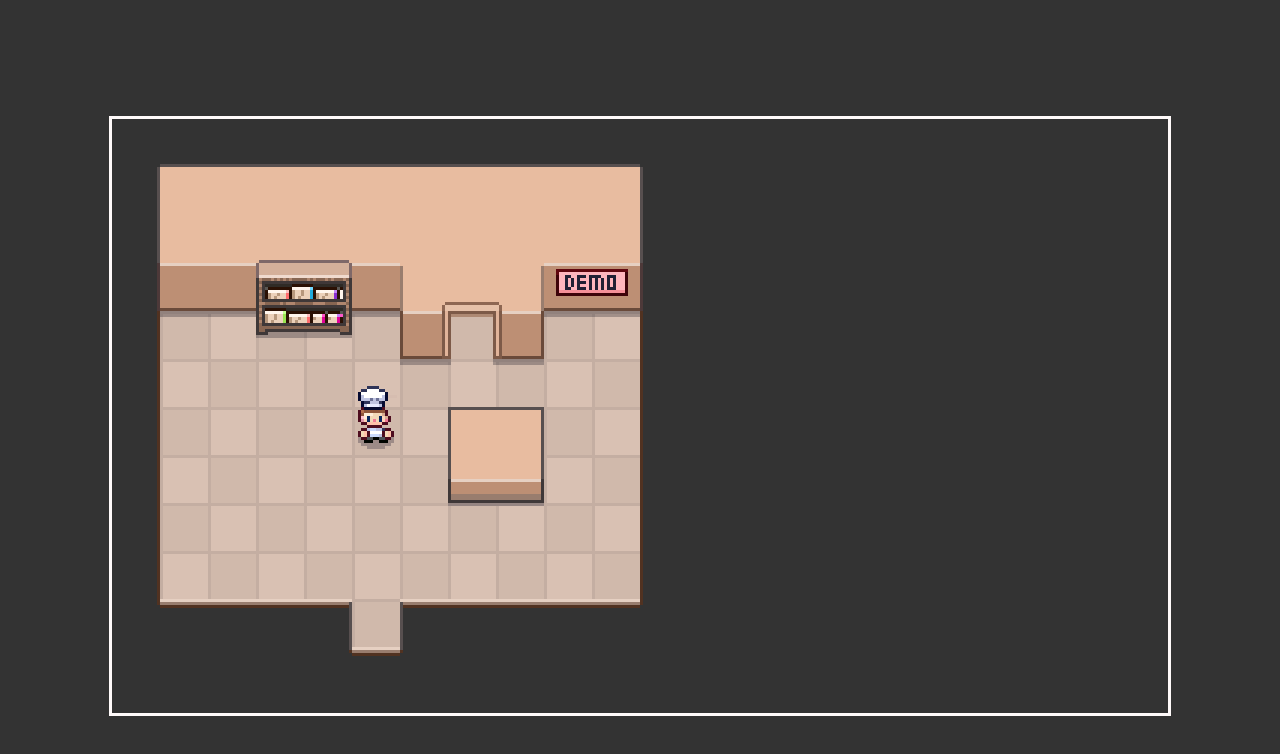
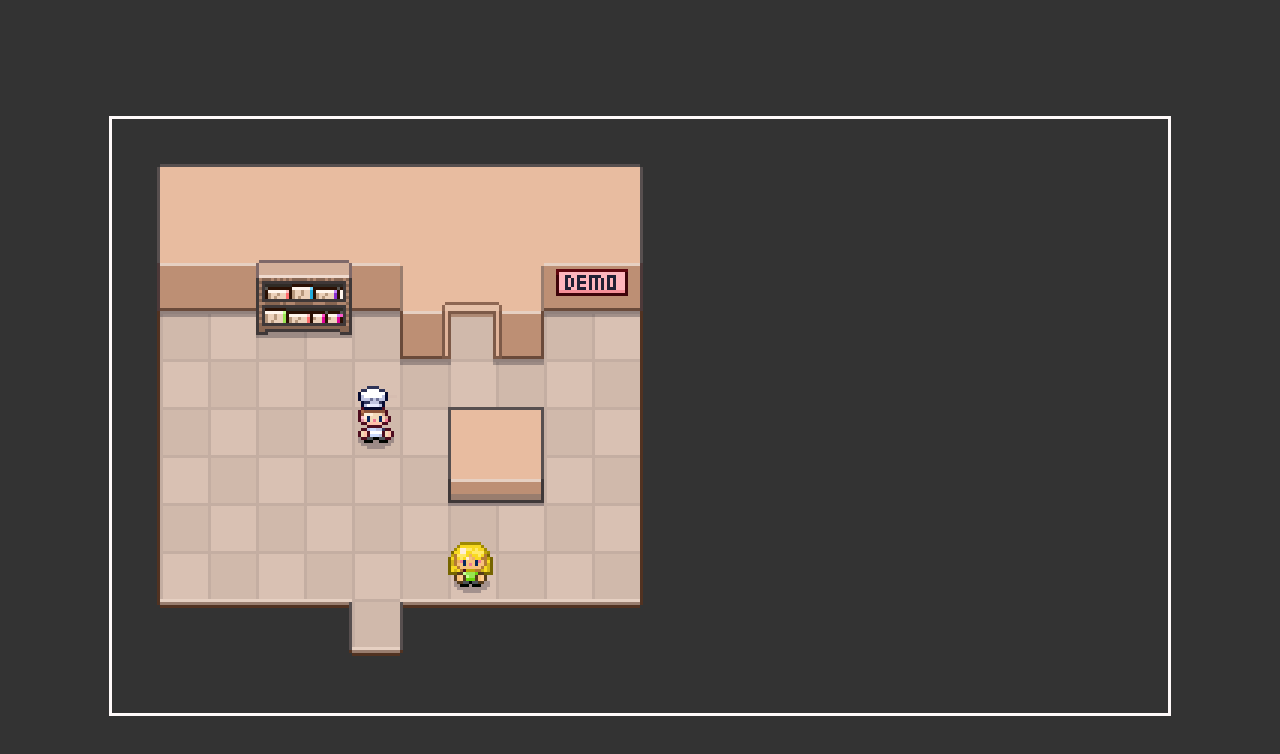
Before and after one commit to TrevSh/Js-Game, a plain HTML site: page index.html in a window 1280 px wide. Drawn offline with Linux system fonts and the light colour scheme.

Commit message:
Add files via upload

```diff
--- /dev/null
+++ b/DirectionInput.js
@@ -0,0 +1,39 @@
+class DirectionInput {
+    constructor(){
+        this.heldDirections = [];
+
+        this.map= {
+            "ArrowUp": "up",
+            "KeyW": "up",
+            "ArrowDown": "down",
+            "KeyS": "down",
+            "Arrowleft": "left",
+            "KeyA": "left",
+            "Arrowright": "right",
+            "KeyD": "right",
+        }
+    }
+
+    get direction() {
+        return this.heldDirections[0];
+    }
+
+    init(){
+        document.addEventListener("keydown", e => {
+            console.log(e.code);
+            const dir = this.map[e.code];
+            if(dir&& this.heldDirections.indexOf(dir)=== -1) {
+                this.heldDirections.unshift(dir);
+                console.log(this.heldDirections)
+            }
+        });
+        document.addEventListener("keyup", e => {
+            const dir = this.map[e.code];
+            const index = this.heldDirections.indexOf(dir);
+            if(index > -1) {
+                this.heldDirections.splice(index, 1)
+                console.log(this.heldDirections)
+            }
+        })
+    }
+}
--- /dev/null
+++ b/GameObjects.js
@@ -0,0 +1,15 @@
+class GameObject {
+    constructor(config) {
+        this.x = config.x || 0;
+        this.y = config.y || 0;
+        this.direction = config.direction || "down";
+        this.sprite = new Sprite({
+            gameObject: this,
+            src: config.src || "/images/characters/people/hero.png",
+        });
+    }
+
+    update(){
+
+    }
+}
--- a/Overworld.js
+++ b/Overworld.js
@@ -3,51 +3,44 @@ class Overworld {
         this.element = config.element;
         this.canvas = this.element.querySelector(".game-canvas");
         this.ctx = this.canvas.getContext("2d");
+        this.map = null;
+    }
+
+//GameLoop!!
+    startGameLoop(){
+        const step = ()=>{
+
+         //Clears off canvas after animation
+        this.ctx.clearRect(0, 0, this.canvas.width, this.canvas.height);
+
+        //Draw Lower Image
+        this.map.drawLowerImage(this.ctx);
+
+        //Draws Game Objects
+        Object.values(this.map.gameObjects).forEach(object=> {
+           object.update({
+               arrow: this.directionInput.direction
+
+           })
+            object.sprite.draw(this.ctx);
+        })
+
+        //Draws Upper Layer
+        this.map.drawUpperImage(this.ctx);
+
+            requestAnimationFrame(()=> {
+                step();
+            })
+        }
+        step();
     }
 
     //Will be drawn from top to bottom by default
     init(){
-        const image = new Image();
-        image.onload = () => {
-            this.ctx.drawImage(image,0,0)
-        };
-        image.src = "/images/maps/DemoLower.png";   //map
-
-        const x = 5;
-        const y = 6;
-
-        const shadow = new Image();
-        shadow.onload = () => {
-            this.ctx.drawImage(
-                shadow,
-                0,  //left cut
-                0,  //top cut
-                32, //width of cut
-                32, //height of cut                                 //Spritesheet requires 8 values
-                x * 16 - 8,  //x position (*16 to account for grid)
-                y * 16 - 18,  //y position (*16 to account for grid. -18 and -8 to set feet in grid)
-                32, //size
-                32, //size
-            )
-        }
-        shadow.src = "/images/characters/shadow.png";
-
-        const hero = new Image();   //Spritesheet cutting
-        hero.onload = () => {
-            this.ctx.drawImage(
-                hero,
-                0,  //left cut
-                0,  //top cut
-                32, //width of cut
-                32, //height of cut                                 //Spritesheet requires 8 values
-                x * 16 - 8,  //x position (*16 to account for grid)
-                y * 16 - 18,  //y position (*16 to account for grid. -18 and -8 to set feet in grid)
-                32, //size
-                32, //size
-
-         )
-        }
-        hero.src = "/images/characters/people/hero.png" //spritesheet file
+        this.map = new OverworldMap(window.OverworldMaps.DemoRoom);
+        this.directionInput = new DirectionInput();
+        this.directionInput.init();
+        this.startGameLoop();
 
 
     }
--- /dev/null
+++ b/OverworldMap.js
@@ -0,0 +1,55 @@
+class OverworldMap {
+    constructor(config){
+        this.gameObjects = config.gameObjects;
+
+        this.lowerImage = new Image();
+        this.lowerImage.src = config.lowerSrc;
+
+        this.upperImage = new Image();
+        this.upperImage.src = config.upperSrc;
+    }
+
+    drawLowerImage(ctx){
+        ctx.drawImage(this.lowerImage, 0, 0)
+
+    }
+    drawUpperImage(ctx){
+        ctx.drawImage(this.upperImage, 0, 0)
+    }
+}
+
+
+window.OverworldMaps = {
+    DemoRoom: {
+        lowerSrc: "/images/maps/DemoLower.png",
+        upperSrc: "/images/maps/DemoUpper.png",
+        gameObjects: {
+            hero: new Person({
+                isPlayerControlled: true,
+                x: utils.withGrid(5),
+                y: utils.withGrid(6),
+            }),
+            npc1: new Person({
+                x:utils.withGrid(7),
+                y:utils.withGrid(9),
+                src:"/images/characters/people/npc1.png",
+            })
+        }
+    },
+    Kitchen: {
+        lowerSrc: "/images/maps/KitchenLower.png",
+        upperSrc: "/images/maps/KitchenUpper.png",
+        gameObjects: {
+            npcA: new GameObject({
+                x: 5,
+                y: 6,
+                src:"/images/characters/people/npc2.png"
+            }),
+            npcB: new GameObject({
+                x:7 ,
+                y:9 ,
+                src:"/images/characters/people/npc3.png"
+            })
+        }
+    },
+}
--- /dev/null
+++ b/Person.js
@@ -0,0 +1,33 @@
+class Person extends GameObject {
+    constructor(config){
+        super(config);
+        this.movingProgressRemaining = 0;
+
+        this.isPlayerControlled = config.isPlayerControlled || false;
+
+
+        this.directionUpdate = {
+            "up": ["y", -1],
+            "down": ["y", 1],
+            "left": ["x", -1],
+            "right": ["x", 1],
+        }
+    }
+
+    update(state){
+        this.updatePosition();
+
+        if (this.isPlayerControlled&&this.movingProgressRemaining ===0 && state.arrow){
+            this.direction = state.arrow;
+            this.movingProgressRemaining = 16;
+        }
+    }
+
+updatePosition(){
+    if(this.movingProgressRemaining > 0){
+        const [property, change] = this.directionUpdate[this.direction];
+        this[property]+=change;
+        this.movingProgressRemaining -=1;
+    }
+}
+}
--- /dev/null
+++ b/Sprite.js
@@ -0,0 +1,46 @@
+class Sprite {
+    constructor(config){
+
+        //Set Up image
+        this.image = new Image();
+        this.image.src = config.src;
+        this.image.onload = ()=> {
+            this.isLoaded = true;
+        }
+
+        //Shadow
+        this.shadow = new Image();
+        this.useShadow = true;  //config.useShadow || false
+        if (this.useShadow) {
+            this.shadow.src = "/images/characters/shadow.png"
+        }
+        this.shadow.onload = ()=> {
+            this.isShadowLoaded = true;
+        }
+
+        //Config Animation & Initial State
+        this.animations = config.animations || {
+            idleDown:[
+                [0,0]
+            ]
+        }
+        this.currentanimation = config.currentanimation || "idleDown";
+        this.currentanimationFrame = 0;
+
+        //Reference Game Object
+        this.gameObject = config.gameObject;
+    }
+    draw(ctx) {
+        const x = this.gameObject.x - 8;
+        const y = this.gameObject.y - 18;
+
+        this.isShadowLoaded && ctx.drawImage(this.shadow, x, y)
+
+        this.isLoaded && ctx.drawImage(this.image,
+            0,0,
+            32,32,
+            x,y,
+            32,32
+            )
+    }
+}
--- a/index.html
+++ b/index.html
@@ -9,7 +9,13 @@
             <canvas class="game-canvas" width="352" height="198"></canvas>
         </div>
 
+        <script src="/utils.js"></script>
+        <script src="/DirectionInput.js"></script>
         <script src="/Overworld.js"></script>
+        <script src="/GameObjects.js"></script>
+        <script src="/Person.js"></script>
+        <script src="/Sprite.js"></script>
+        <script src="/OverworldMap.js"></script>
         <script src="/init.js"></script>
     </body>
 </html>
--- /dev/null
+++ b/utils.js
@@ -0,0 +1,5 @@
+const utils = {
+    withGrid(n) {
+        return n * 16;
+    }
+}
```
Also changed, not shown: init.js (line endings or trailing spaces), styles.css (line endings or trailing spaces).
